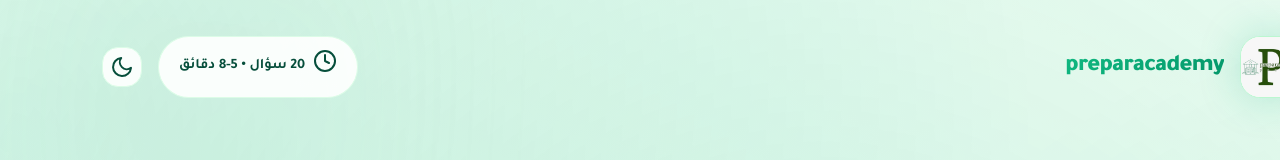
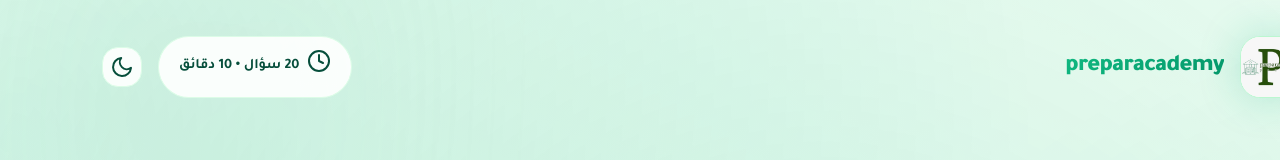
Before and after one commit to AZIZ20035/Demo, a Next.js app: page / in a window 1280 px wide. Shown: the top 160 px of the page. Built offline with nearby package versions, Linux system fonts and the light colour scheme.

Commit message:
Update exam duration text to 10 minutes

```diff
--- a/app/page.tsx
+++ b/app/page.tsx
@@ -15,7 +15,7 @@ export default function Home() {
                 <div style={{ display: "flex", alignItems: "center", gap: "16px" }}>
                     <div className="badge animate-pulse-soft">
                         <span className="badge-icon"><IconClock /></span>
-                        20 سؤال • 5-8 دقائق
+                        20 سؤال • 10 دقائق
                     </div>
                     <ThemeToggle />
                 </div>
```
